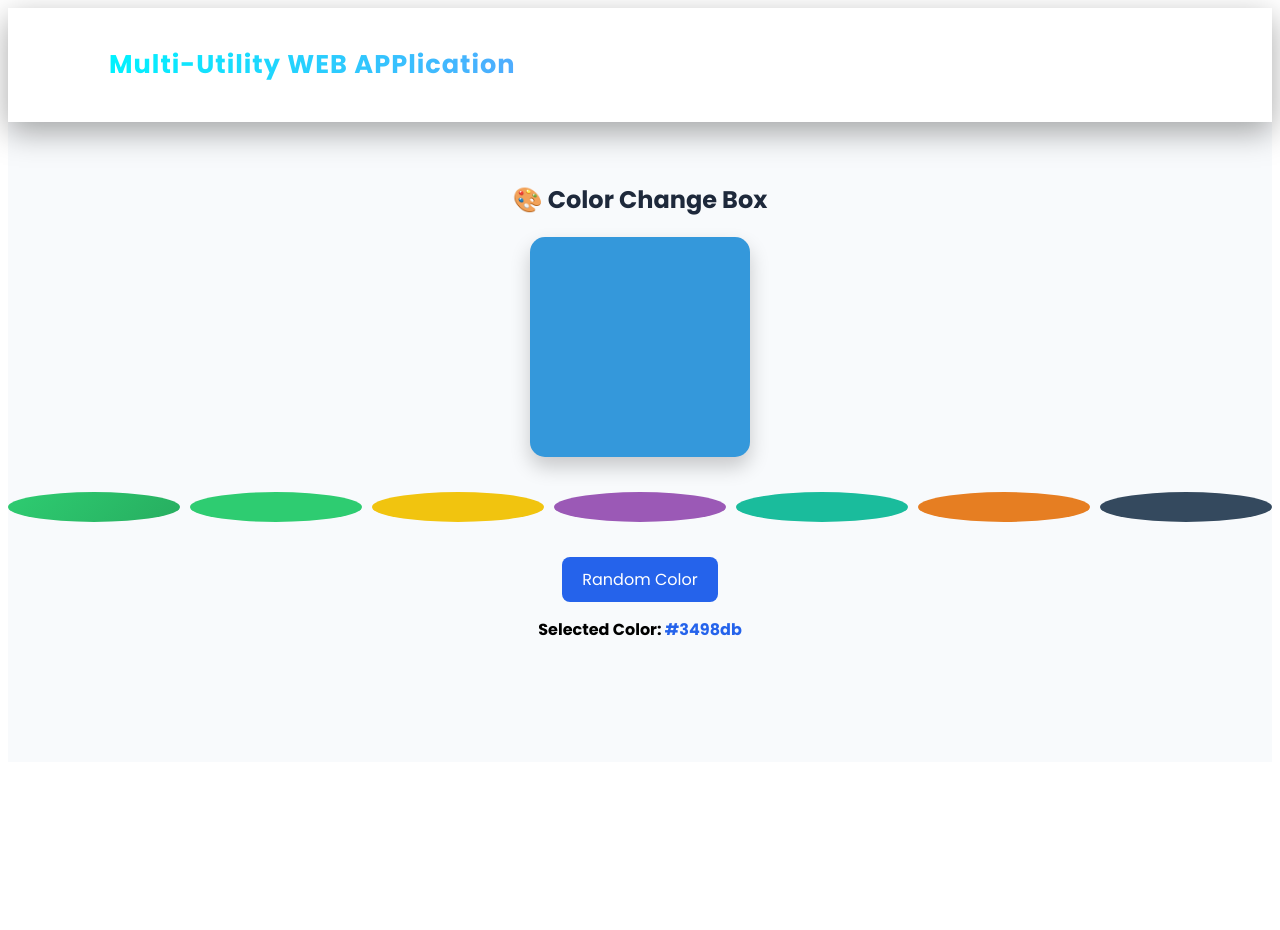
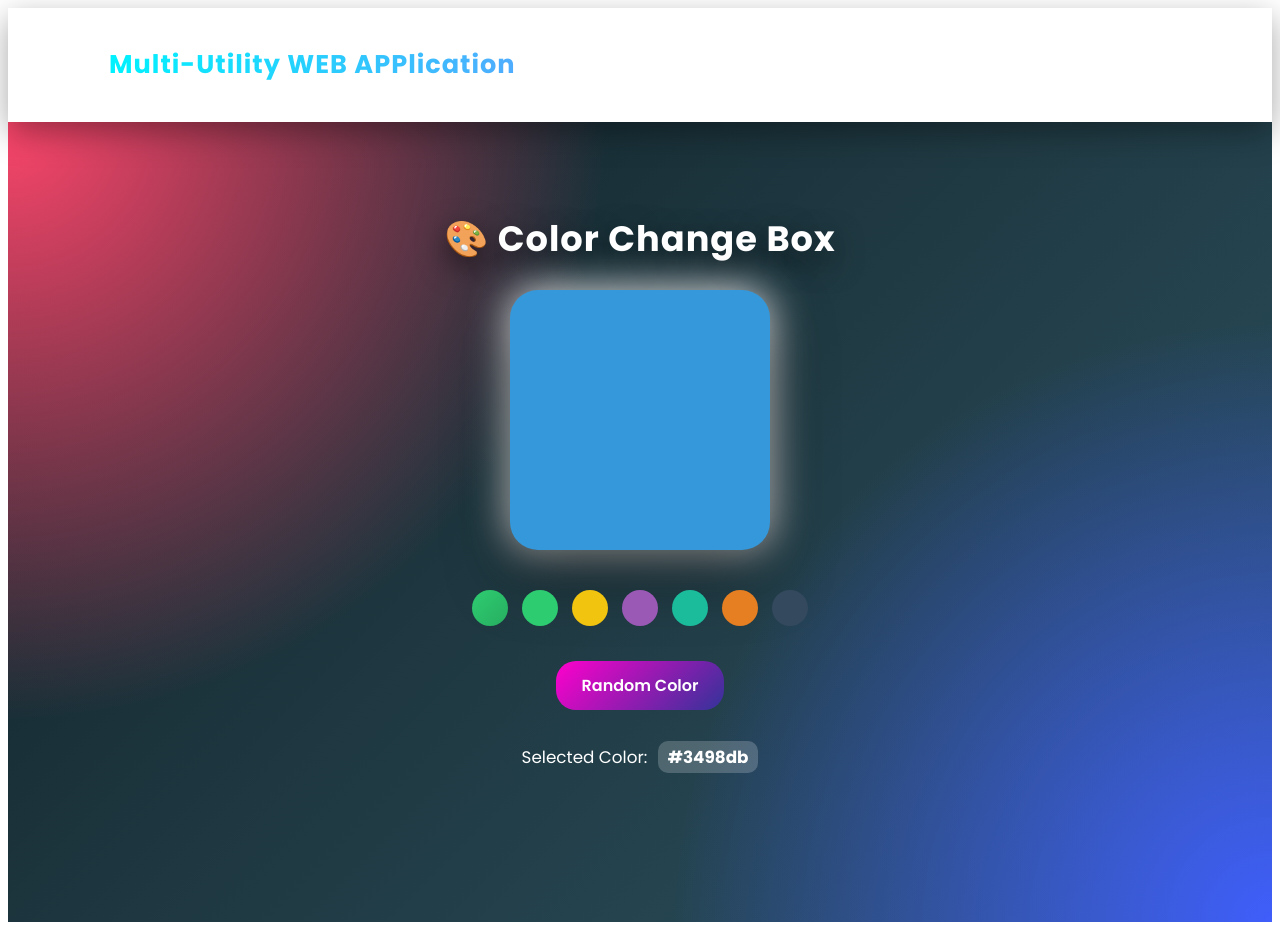
Before and after one commit to Jaysaw/MERN-TASK, a React (Vite) app: page /color in a window 1280 px wide. Before the commit the page ends 800 px from the top, so only its background shows below. Built offline with nearby package versions, Linux system fonts and the light colour scheme.

Commit message:
Update ColorBox.css

```diff
--- a/src/pages/ColorBox.css
+++ b/src/pages/ColorBox.css
@@ -1,59 +1,137 @@
 .color-page {
-    min-height: 80vh;
-    text-align: center;
-    padding-top: 40px;
-    background: #f8fafc;
-    font-family: Arial, sans-serif;
+  min-height: 100vh;
+  padding: 60px 20px;
+
+  display: flex;
+  flex-direction: column;
+  align-items: center;
+
+  background:
+    radial-gradient(circle at top left, #fc466b, transparent 40%),
+    radial-gradient(circle at bottom right, #3f5efb, transparent 40%),
+    linear-gradient(135deg, #0f2027, #203a43, #2c5364);
+
+  font-family: "Poppins", sans-serif;
+  color: #fff;
+
+  animation: fadeIn 0.8s ease;
 }
 
-  .color-page h2 {
-    margin-bottom: 20px;
-    color: #1e293b;
+@keyframes fadeIn {
+  from { opacity: 0; transform: translateY(25px); }
+  to { opacity: 1; transform: translateY(0); }
 }
 
+
+.color-page h2 {
+  font-size: 2.2rem;
+  margin-bottom: 25px;
+  letter-spacing: 1px;
+  text-shadow: 0 10px 30px rgba(0,0,0,0.6);
+}
+
+
 .color-box {
-    width: 220px;
-    height: 220px;
-    margin: 0 auto 20px;
-    border-radius: 15px;
-    box-shadow: 0 10px 20px rgba(0,0,0,0.2);
-    transition: background-color 0.4s ease;
+  width: 260px;
+  height: 260px;
+  border-radius: 28px;
+  margin-bottom: 25px;
+
+  box-shadow:
+    0 25px 60px rgba(0,0,0,0.5),
+    0 0 40px currentColor;
+
+  transition:
+    background-color 0.45s ease,
+    transform 0.35s ease,
+    box-shadow 0.35s ease;
+
+  animation: pop 0.6s ease;
 }
+
+@keyframes pop {
+  from { transform: scale(0.85); }
+  to { transform: scale(1); }
+}
+
+.color-box:hover {
+  transform: scale(1.08) rotate(1deg);
+  box-shadow:
+    0 40px 80px rgba(0,0,0,0.6),
+    0 0 55px currentColor;
+}
+
 
 .buttons {
   display: flex;
-    justify-content: center;
-    gap: 10px;
+  gap: 14px;
   margin-bottom: 20px;
 }
 
 .buttons button {
-    width: 30px;
-    height: 30px;
+  width: 36px;
+  height: 36px;
   border-radius: 50%;
   border: none;
+
   cursor: pointer;
+  transition: transform 0.25s ease, box-shadow 0.25s ease;
 }
 
+.buttons button:hover {
+  transform: scale(1.25);
+  box-shadow: 0 0 20px rgba(255,255,255,0.8);
+}
+
+
 .random-btn {
-    padding: 10px 20px;
+  padding: 12px 26px;
+  margin-bottom: 18px;
+
+  border-radius: 20px;
   border: none;
-    border-radius: 8px;
-    background: #2563eb;
-    color: white;
+
+  background: linear-gradient(135deg, #ff00cc, #333399);
+  color: #fff;
+  font-size: 1rem;
+  font-weight: 600;
+
   cursor: pointer;
-    font-size: 1rem;
+  transition: transform 0.25s ease, box-shadow 0.25s ease;
 }
 
 .random-btn:hover {
-    background: #1d4ed8;
+  transform: translateY(-4px);
+  box-shadow: 0 15px 35px rgba(255,0,204,0.6);
 }
 
+.random-btn:active {
+  transform: scale(0.95);
+}
+
+
 .color-code {
-    margin-top: 15px;
-    font-weight: bold;
+  font-size: 1.05rem;
 }
 
 .color-code span {
-    color: #2563eb;
+  font-weight: 700;
+  padding: 4px 10px;
+  border-radius: 10px;
+
+  background: rgba(255,255,255,0.2);
+  margin-left: 6px;
 }
+
+
+@media (max-width: 500px) {
+  .color-box {
+    width: 220px;
+    height: 220px;
+  }
+
+  .buttons {
+    flex-wrap: wrap;
+    justify-content: center;
+  }
+}
```
Lines whose indentation alone changed are shown as unchanged.
